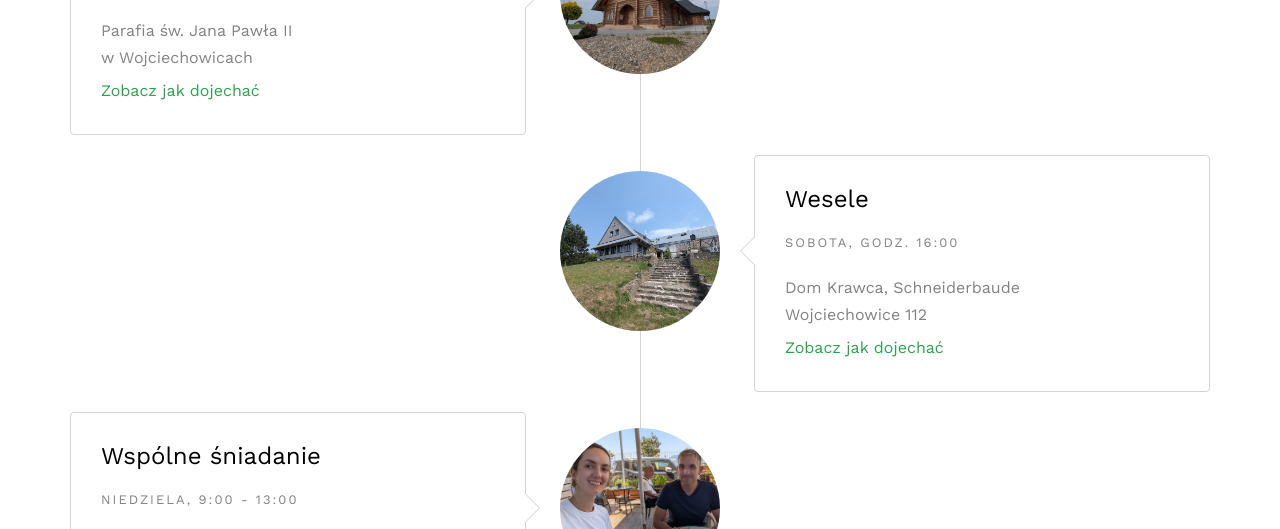
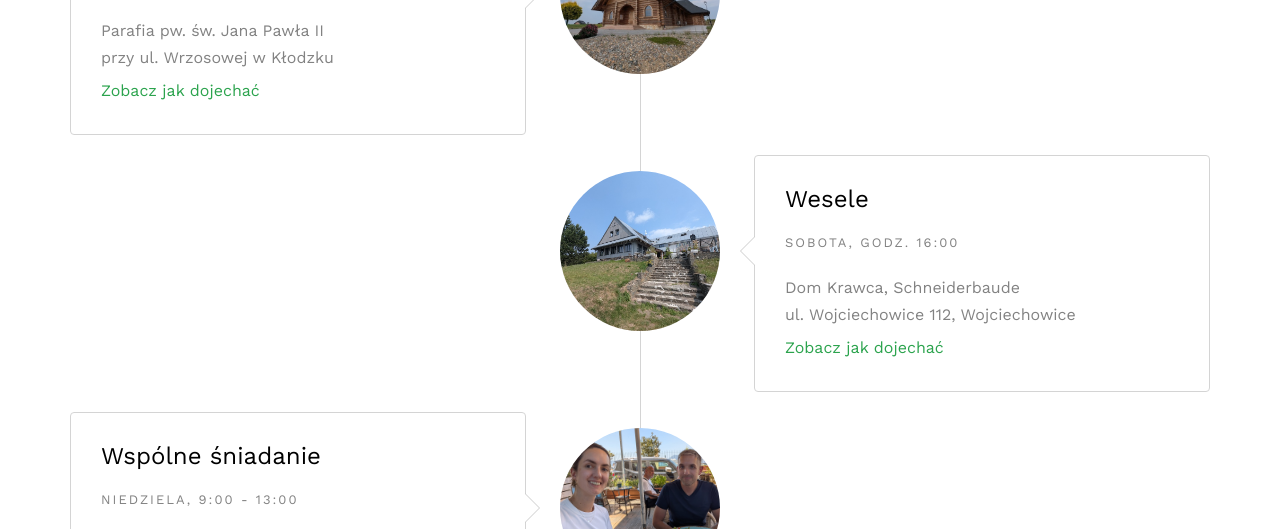
Before and after one commit to bitrut/wedding-website, a plain HTML site: page index.html in a window 1280 px wide. Shown: the part 1862-2391 px from the top of the page. Drawn offline with nearby package versions, Linux system fonts and the light colour scheme; files whose address does not match are found by name.

Commit message:
Fix addresses

```diff
--- a/index.html
+++ b/index.html
@@ -150,7 +150,7 @@
 									<span class="date">sobota, godz. 14:30</span>
 								</div>
 								<div class="timeline-body">
-									<p>Parafia św. Jana Pawła II<br/>w Wojciechowicach</p>
+									<p>Parafia pw. św. Jana Pawła II<br/>przy ul. Wrzosowej w Kłodzku</p>
 									<p><a href="https://maps.app.goo.gl/WTj82kFtTnCCKJAM9">Zobacz jak dojechać</a></p>
 								</div>
 							</div>
@@ -163,7 +163,7 @@
 									<span class="date">sobota, godz. 16:00</span>
 								</div>
 								<div class="timeline-body">
-									<p>Dom Krawca, Schneiderbaude<br/>Wojciechowice 112</p>
+									<p>Dom Krawca, Schneiderbaude<br/>ul. Wojciechowice 112, Wojciechowice</p>
 									<p><a href="https://maps.app.goo.gl/kdEqa3T2egSbzXeF9">Zobacz jak dojechać</a></p>
 								</div>
 							</div>
```
